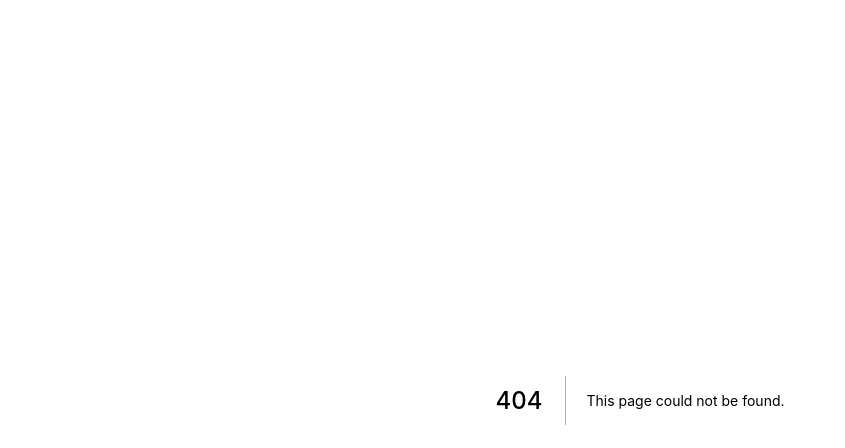
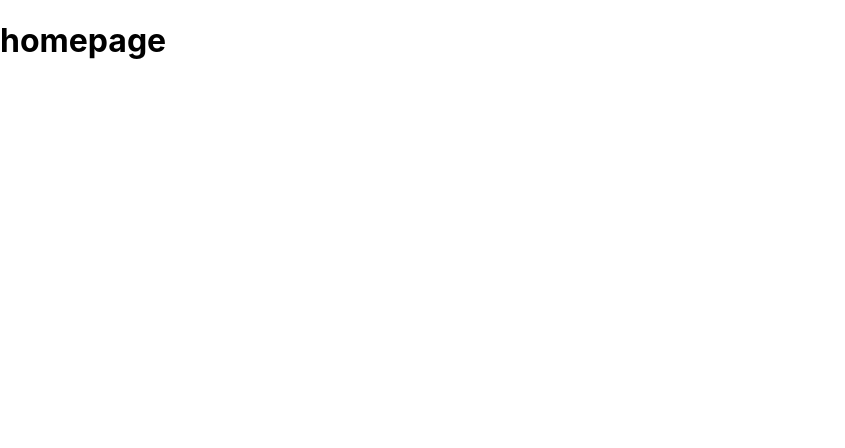
Before and after one commit to tomlim2/nextjs-meetups, a Next.js app: page / in a window 1280 px wide. Before the commit this address had no page. Shown: the top 448 px of the page, without its empty margins (0-845 px from the left). Built offline with nearby package versions, Linux system fonts and the light colour scheme.

Commit message:
Added: first pages

```diff
--- /dev/null
+++ b/pages/index.js
@@ -0,0 +1,5 @@
+const Homepage = () => {
+    return <h1>homepage</h1>;
+  };
+
+  export default Homepage;
--- a/pages/news.js
+++ b/pages/news.js
@@ -0,0 +1,5 @@
+const Hompage = () => {
+    return <h1>hompage</h1>;
+  };
+
+  export default Hompage;
```
Also changed, not shown: 1 other file (tests, documents, lock files or other folders).
